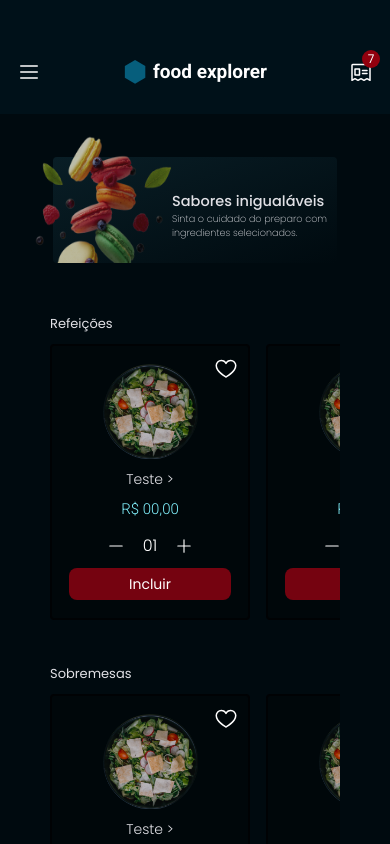
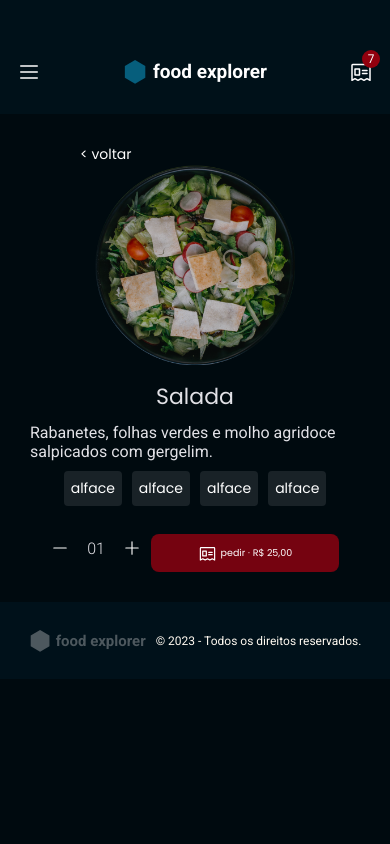
Before and after one commit to loren175/front-food-explorer, a React (Vite) app: page / in a window 390 px wide. Shown: the top 844 px of the page. Built offline with nearby package versions, Linux system fonts and the light colour scheme.

Commit message:
add media queries to dish page

```diff
--- a/src/main.jsx
+++ b/src/main.jsx
@@ -3,7 +3,7 @@ import ReactDOM from "react-dom/client"
 import { ThemeProvider } from "styled-components"
 import theme from "./styles/theme.js"
 import GlobalStyles from "./styles/global.js"
-import { Home } from "./pages/Home/index.jsx"
+import { Dish } from "./pages/Dish/index.jsx"
 import { BrowserRouter } from "react-router-dom"
 
 ReactDOM.createRoot(document.getElementById("root")).render(
@@ -11,7 +11,7 @@ ReactDOM.createRoot(document.getElementById("root")).render(
     <ThemeProvider theme={theme}>
       <GlobalStyles />
       <BrowserRouter>
-        <Home />
+        <Dish />
       </BrowserRouter>
     </ThemeProvider>
   </React.StrictMode>
--- a/src/pages/Dish/index.jsx
+++ b/src/pages/Dish/index.jsx
@@ -9,9 +9,15 @@ import { Button } from "../../components/Button"
 import { Tag } from "../../components/Tag"
 import { Section } from "../../components/Section"
 
+import { DEVICE_BREAKPOINTS } from "../../styles/deviceBreakPoints"
+
+import { useMediaQuery } from "react-responsive"
+
 import theme from "../../styles/theme"
 
 export function Dish() {
+  const isDesktop = useMediaQuery({ minWidth: DEVICE_BREAKPOINTS.LG })
+
   return (
     <Container>
       <Navbar />
@@ -38,8 +44,8 @@ export function Dish() {
           <Amount text="01" />
           <Button
             bgColor={theme.COLORS.RED_100}
-            hasIcon={true}
-            text="pedir ∙ R$ 25,00"
+            hasIcon={isDesktop ? false : true}
+            text={isDesktop ? "incluir ∙ R$ 25,00" : "pedir ∙ R$ 25,00"}
           />
         </div>
       </main>
--- a/src/pages/Dish/styles.js
+++ b/src/pages/Dish/styles.js
@@ -1,12 +1,9 @@
 import styled from "styled-components"
+import { DEVICE_BREAKPOINTS } from "../../styles/deviceBreakPoints"
 
 export const Container = styled.div`
   width: 100%;
   min-height: 100vh;
-
-  h3 {
-    font-size: 13px;
-  }
 
   main {
     display: flex;
@@ -56,4 +53,59 @@ export const Container = styled.div`
       font-size: 9.5px;
     }
   }
+
+  @media (min-width: ${DEVICE_BREAKPOINTS.LG}) {
+    main {
+      display: grid;
+      grid-template-columns: 500px 500px;
+      grid-template-rows: 20px auto;
+      grid-template-areas:
+        "back back"
+        "img texto"
+        "img buttons"
+        "img buttons";
+      height: 100vh;
+    }
+
+    .back-btn {
+      margin: 0;
+      display: block;
+      grid-area: back;
+      > button {
+        font-size: 22px;
+        font-weight: bold;
+      }
+    }
+
+    section {
+      align-items: flex-start;
+      grid-area: texto;
+      margin-top: 100px;
+
+      h3 {
+        margin-left: 0;
+        font-size: 38px;
+      }
+
+      p {
+        font-size: 20px;
+      }
+    }
+
+    .order {
+      grid-area: buttons;
+      margin-bottom: 660px;
+
+      > button {
+        font-size: 14px;
+      }
+    }
+
+    img {
+      width: 390px;
+      height: 390px;
+      margin-bottom: 500px;
+      grid-area: img;
+    }
+  }
 `
```
